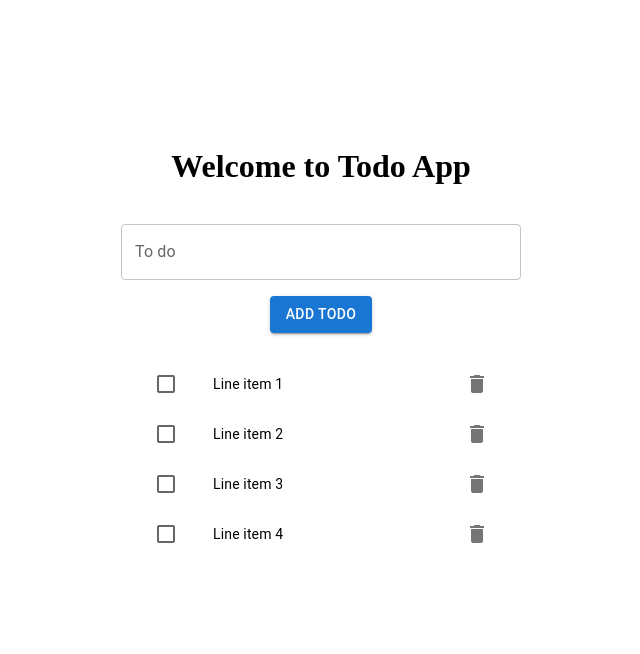
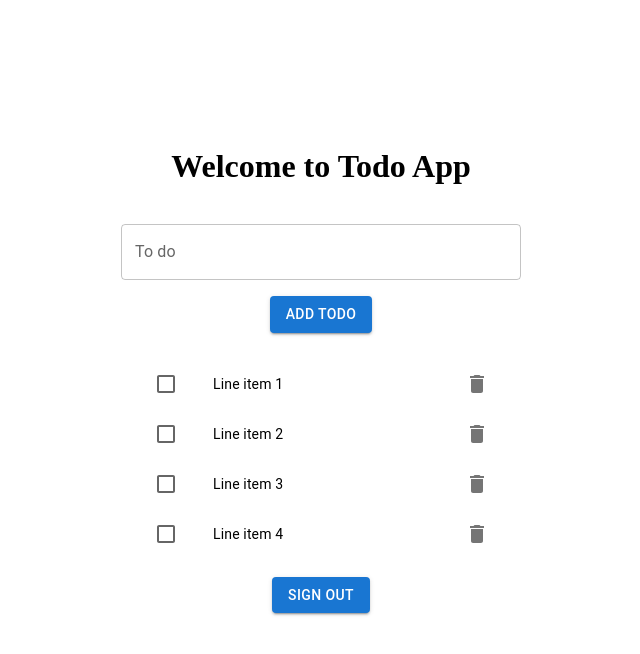
Before and after one commit to ploynatsinee/todo-nextjs-natsinee, a Next.js app: page /todo in a window 1280 px wide. Shown: the top 654 px of the page, without its empty margins (319-959 px from the left). Built offline with nearby package versions, Linux system fonts and the light colour scheme.

Commit message:
add sign out button

```diff
--- /dev/null
+++ b/components/Signoutbtn.jsx
@@ -0,0 +1,20 @@
+import * as React from "react";
+import Stack from "@mui/material/Stack";
+import Button from "@mui/material/Button";
+import Router from "next/router";
+
+export default function Signoutbtn() {
+  const handleClick = async (event) => {
+    Router.push("/signout");
+  };
+
+  return (
+    <div className="signout-btn">
+      <Stack spacing={2} direction="row">
+        <Button onClick={handleClick} type="submit" variant="contained">
+          Sign out
+        </Button>
+      </Stack>
+    </div>
+  );
+}
--- a/pages/todo.js
+++ b/pages/todo.js
@@ -1,5 +1,6 @@
 import Addtodo from "../components/todo/Addtodo";
 import List from "../components/todo/List";
+import Signoutbtn from "../components/Signoutbtn"
 
 function HomePage() {
   return (
@@ -7,6 +8,7 @@ function HomePage() {
       <h1>Welcome to Todo App</h1>
       <Addtodo />
       <List />
+      <Signoutbtn />
     </div>
   );
 }
```
